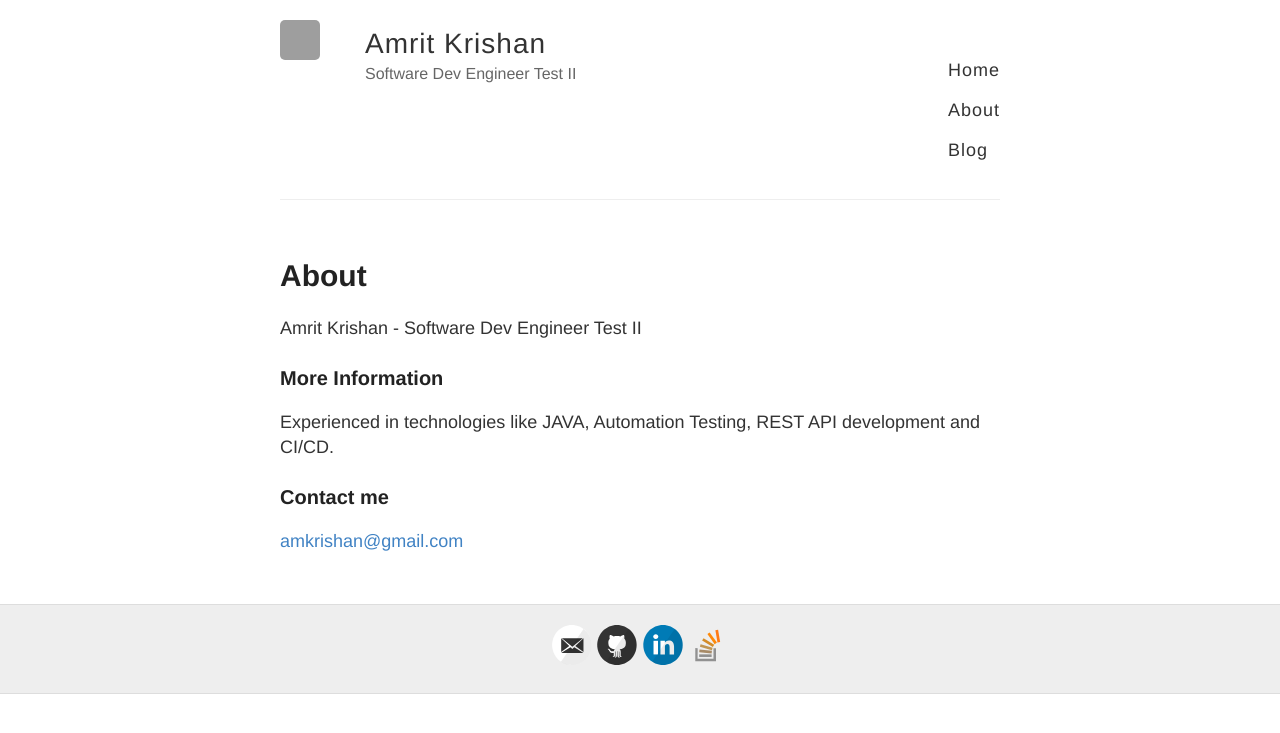
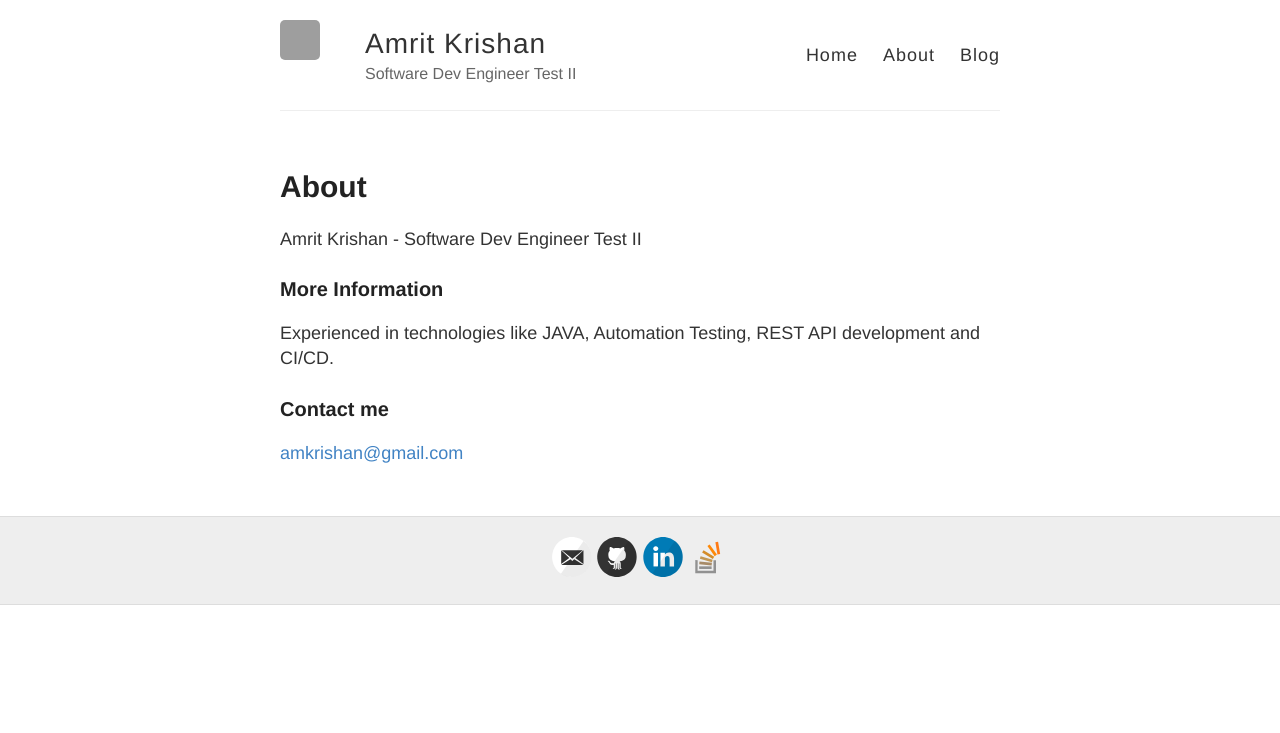
Before and after one commit to amritkrishan/amritkrishan.github.io, a Jekyll site: the page built from about.md, in a window 1280 px wide. Shown: the top 733 px of the page. Built offline with Jekyll 4.4.1, drawn with Linux system fonts in a browser that asks for light colours; grey boxes are pictures that could not be loaded.

Commit message:
Update default.html
Remove <p> tag and {{ site.baseurl }}.

```diff
--- a/_layouts/default.html
+++ b/_layouts/default.html
@@ -19,7 +19,7 @@
     <div class="wrapper-masthead">
       <div class="container">
         <header class="masthead clearfix">
-          <a href="{{ site.baseurl }}/" class="site-avatar"><img src="{{ site.avatar }}" /></a>
+          <a href="/" class="site-avatar"><img src="{{ site.avatar }}" /></a>
 
           <div class="site-info">
             <h1 class="site-name"><a href="{{ site.baseurl }}/">{{ site.name }}</a></h1>
@@ -27,9 +27,9 @@
           </div>
 
           <nav>
-            <p><a href="{{ site.baseurl }}/">Home</a></p>
-            <p><a href="{{ site.baseurl }}/about">About</a></p>
-            <p><a href="{{ site.baseurl }}/blog">Blog</a></p>
+            <a href="/">Home</a>
+            <a href="/about">About</a>
+            <a href="/blog">Blog</a>
           </nav>
         </header>
       </div>
```
